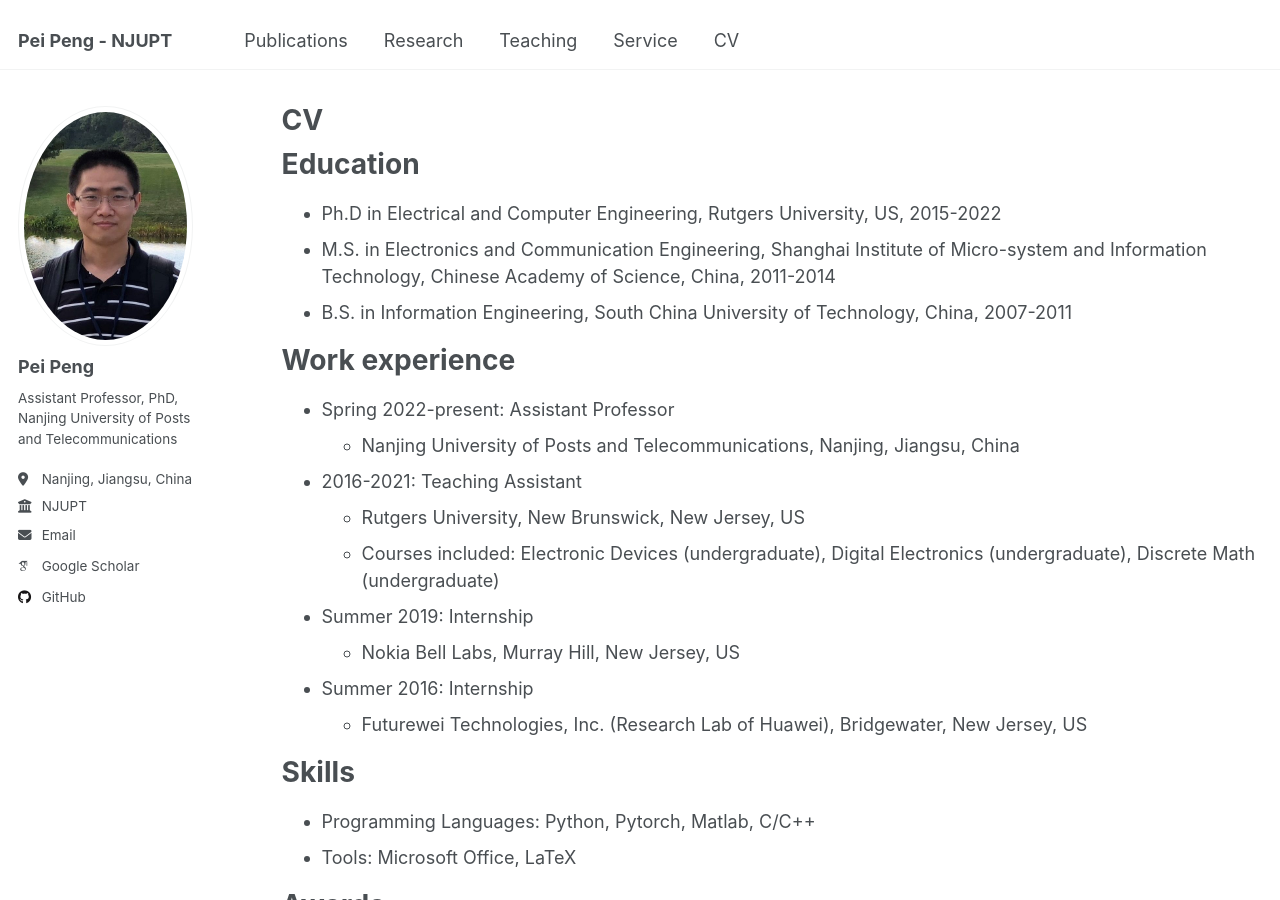
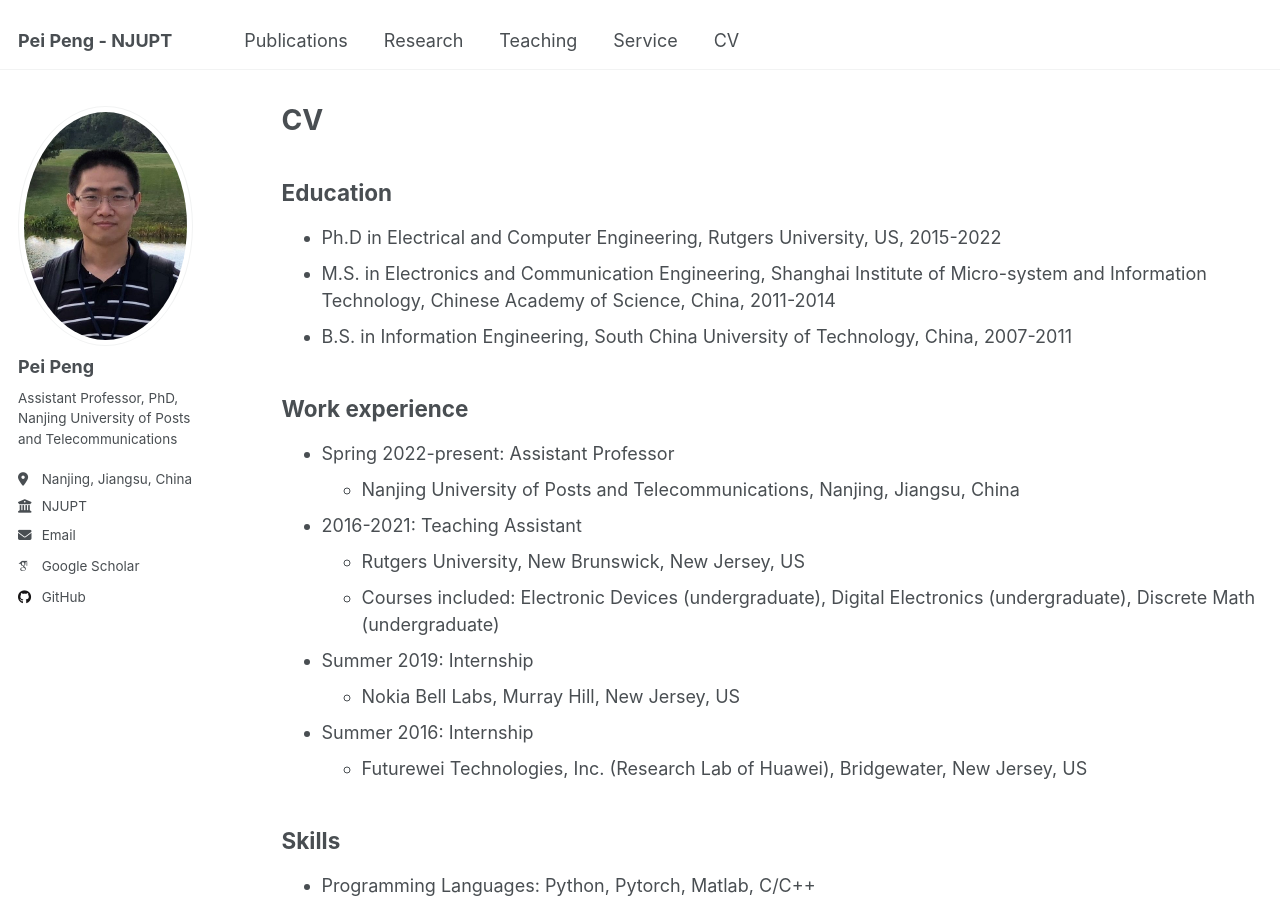
Before and after one commit to Qihuan1988/Qihuan1988.github.io, a Jekyll site: the page built from _pages/cv.md, in a window 1280 px wide and 900 px high. Built offline with Jekyll 4.4.1, drawn with Linux system fonts in a browser that asks for light colours; some web fonts are replaced.

Commit message:
Update cv.md

```diff
--- a/_pages/cv.md
+++ b/_pages/cv.md
@@ -10,14 +10,14 @@ redirect_from:
 {% include base_path %}
 
 
-Education
-======
+## Education
+
 * Ph.D in Electrical and Computer Engineering, Rutgers University, US, 2015-2022
 * M.S. in Electronics and Communication Engineering, Shanghai Institute of Micro-system and Information Technology, Chinese Academy of Science, China, 2011-2014
 * B.S. in Information Engineering, South China University of Technology, China, 2007-2011
 
-Work experience
-======
+## Work experience
+
 * Spring 2022-present: Assistant Professor
   * Nanjing University of Posts and Telecommunications, Nanjing, Jiangsu, China
 
@@ -31,12 +31,12 @@ Work experience
 * Summer 2016: Internship
   * Futurewei Technologies, Inc. (Research Lab of Huawei), Bridgewater, New Jersey, US
 
-Skills
-======
+## Skills
+
 * Programming Languages: Python, Pytorch, Matlab, C/C++
 * Tools: Microsoft Office, LaTeX
 
-Awards
-======
+## Awards
+
 * Rutgers ECE Graduate Academic Achievement Award, 2021-2022.
 * Rutgers ECE Best TA Award, 2020 Fall.
```
